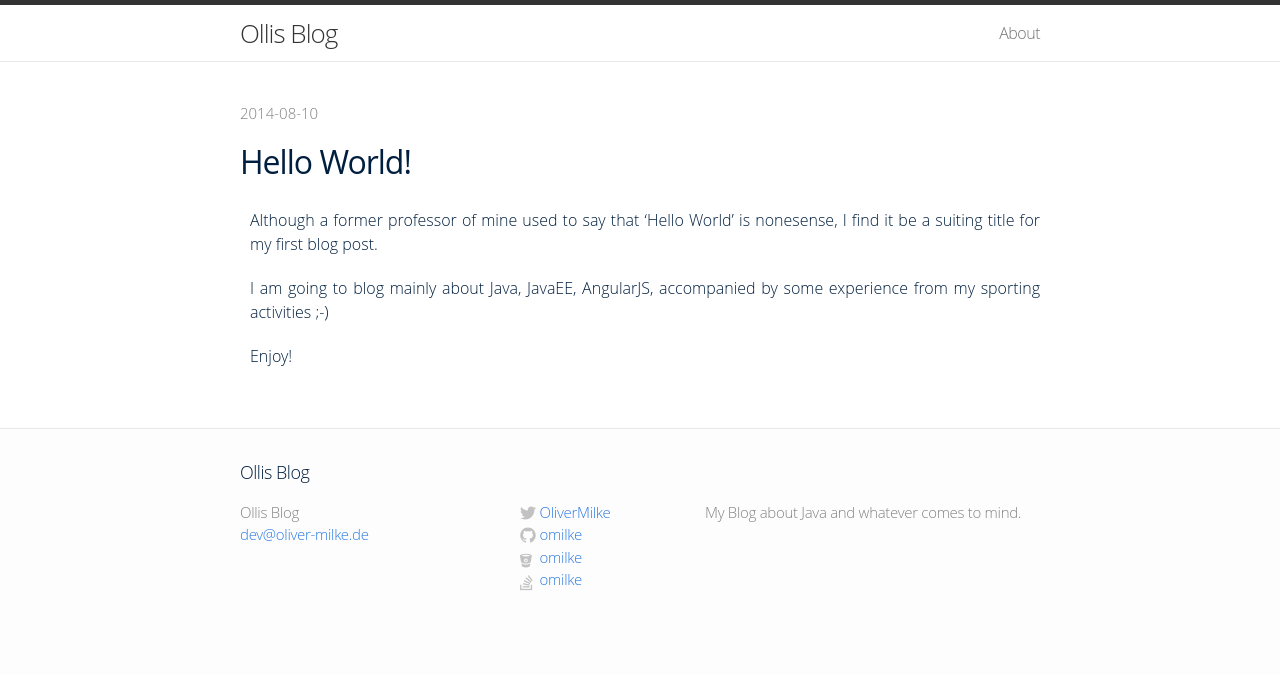
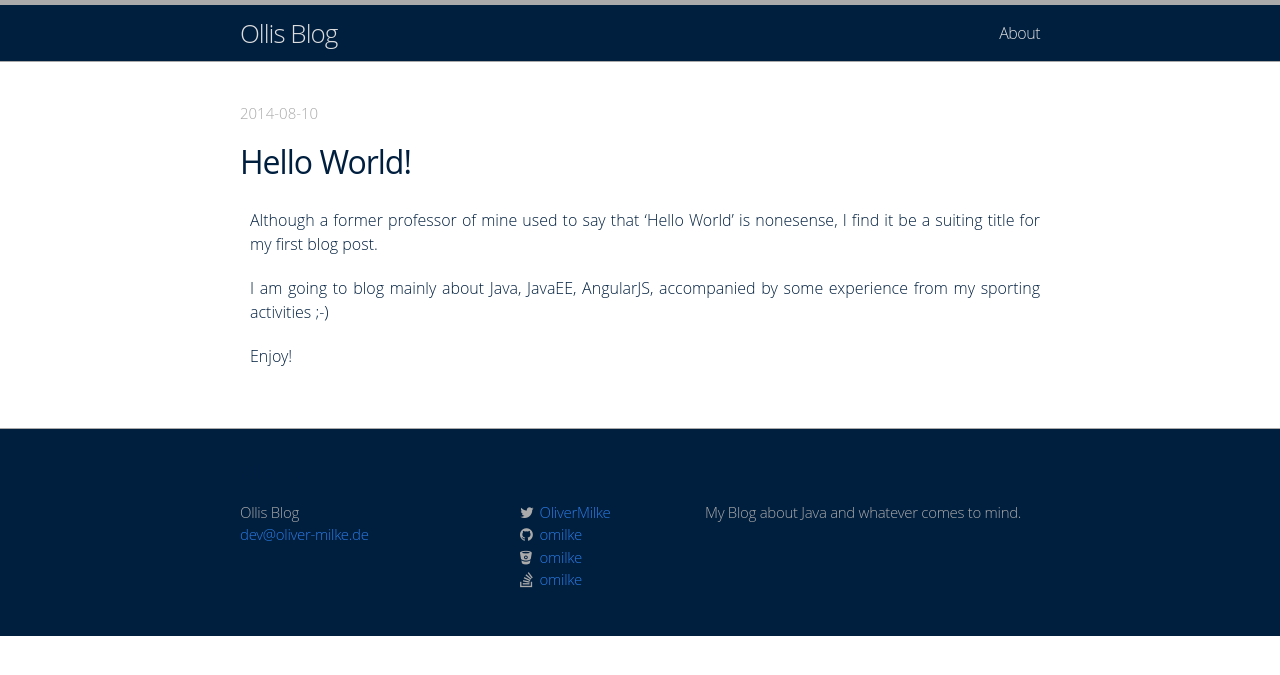
Before and after one commit to omilke/omilke.github.io, a Jekyll site: the page built from _posts/2014-08-10-hello-world.markdown, in a window 1280 px wide. Shown: the top 675 px of the page. Built offline with Jekyll 4.4.1, drawn with Linux system fonts in a browser that asks for light colours; nearby versions of some CDN libraries.

Commit message:
adjust colours

```diff
--- a/_includes/footer.html
+++ b/_includes/footer.html
@@ -13,42 +13,22 @@
 
         <div class="footer-col-2 column">
             <ul>
-                {% if site.twitter_username %}<li>
+                {% if site.twitter_username %}
+                <li>
                     <a href="https://twitter.com/{{ site.twitter_username }}">
-                        <span class="icon twitter">
-                            <svg version="1.1" class="twitter-icon-svg" xmlns="http://www.w3.org/2000/svg" xmlns:xlink="http://www.w3.org/1999/xlink" x="0px" y="0px"
-                                 viewBox="0 0 16 16" enable-background="new 0 0 16 16" xml:space="preserve">
-                                <path fill="#C2C2C2" d="M15.969,3.058c-0.586,0.26-1.217,0.436-1.878,0.515c0.675-0.405,1.194-1.045,1.438-1.809
-                                      c-0.632,0.375-1.332,0.647-2.076,0.793c-0.596-0.636-1.446-1.033-2.387-1.033c-1.806,0-3.27,1.464-3.27,3.27
-                                      c0,0.256,0.029,0.506,0.085,0.745C5.163,5.404,2.753,4.102,1.14,2.124C0.859,2.607,0.698,3.168,0.698,3.767
-                                      c0,1.134,0.577,2.135,1.455,2.722C1.616,6.472,1.112,6.325,0.671,6.08c0,0.014,0,0.027,0,0.041c0,1.584,1.127,2.906,2.623,3.206
-                                      C3.02,9.402,2.731,9.442,2.433,9.442c-0.211,0-0.416-0.021-0.615-0.059c0.416,1.299,1.624,2.245,3.055,2.271
-                                      c-1.119,0.877-2.529,1.4-4.061,1.4c-0.264,0-0.524-0.015-0.78-0.046c1.447,0.928,3.166,1.469,5.013,1.469
-                                      c6.015,0,9.304-4.983,9.304-9.304c0-0.142-0.003-0.283-0.009-0.423C14.976,4.29,15.531,3.714,15.969,3.058z"/>
-                            </svg>
-                        </span>
+                        <span class="icon"><i class="fa fa-twitter"></i></span>
                         <span class="username">{{ site.twitter_username }}</span>
                     </a>
-                </li>{% endif %}
-                                {% if site.github_username %}<li>
+                </li>
+                {% endif %}
+                {% if site.github_username %}
+                <li>
                     <a href="https://github.com/{{ site.github_username }}">
-                        <span class="icon github">
-                            <svg version="1.1" class="github-icon-svg" xmlns="http://www.w3.org/2000/svg" xmlns:xlink="http://www.w3.org/1999/xlink" x="0px" y="0px"
-                                 viewBox="0 0 16 16" enable-background="new 0 0 16 16" xml:space="preserve">
-                                <path fill-rule="evenodd" clip-rule="evenodd" fill="#C2C2C2" d="M7.999,0.431c-4.285,0-7.76,3.474-7.76,7.761
-                                      c0,3.428,2.223,6.337,5.307,7.363c0.388,0.071,0.53-0.168,0.53-0.374c0-0.184-0.007-0.672-0.01-1.32
-                                      c-2.159,0.469-2.614-1.04-2.614-1.04c-0.353-0.896-0.862-1.135-0.862-1.135c-0.705-0.481,0.053-0.472,0.053-0.472
-                                      c0.779,0.055,1.189,0.8,1.189,0.8c0.692,1.186,1.816,0.843,2.258,0.645c0.071-0.502,0.271-0.843,0.493-1.037
-                                      C4.86,11.425,3.049,10.76,3.049,7.786c0-0.847,0.302-1.54,0.799-2.082C3.768,5.507,3.501,4.718,3.924,3.65
-                                      c0,0,0.652-0.209,2.134,0.796C6.677,4.273,7.34,4.187,8,4.184c0.659,0.003,1.323,0.089,1.943,0.261
-                                      c1.482-1.004,2.132-0.796,2.132-0.796c0.423,1.068,0.157,1.857,0.077,2.054c0.497,0.542,0.798,1.235,0.798,2.082
-                                      c0,2.981-1.814,3.637-3.543,3.829c0.279,0.24,0.527,0.713,0.527,1.437c0,1.037-0.01,1.874-0.01,2.129
-                                      c0,0.208,0.14,0.449,0.534,0.373c3.081-1.028,5.302-3.935,5.302-7.362C15.76,3.906,12.285,0.431,7.999,0.431z"/>
-                            </svg>
-                        </span>
+                        <span class="icon"><i class="fa fa-github"></i></span>
                         <span class="username">{{ site.github_username }}</span>
                     </a>
-                </li>{% endif %}
+                </li>
+                {% endif %}
                 <li>
                     <a href="https://bitbucket.org/omilke">
                         <span class="icon"><i class="fa fa-bitbucket"></i></span>
--- a/css/main.scss
+++ b/css/main.scss
@@ -4,6 +4,11 @@
 @charset "utf-8";
 
 $navy: #001f3f;
+$olive: #2ECC40;
+$silver: #ddd;
+$gray: #aaa;
+$blue: #0074D9;
+$aqua: #7FDBFF;
 
 @import
         "normalize"
@@ -24,7 +29,7 @@ body {
   font-size: 16px;
   line-height: 1.5;
   font-weight: 300;
-  background-color: #fdfdfd;
+  background-color: #FFF;
   color: $navy;
 }
 
@@ -53,17 +58,17 @@ a:visited { color: #205caa; }
 /* Site header */
 
 .site-header {
-  border-top: 5px solid #333;
-  border-bottom: 1px solid #e8e8e8;
+  border-top: 5px solid $gray;
+  border-bottom: 1px solid $gray;
   min-height: 56px;
-  background-color: white;
+  background-color: $navy;
 }
 
 .site-title,
 .site-title:hover,
 .site-title:visited {
   display: block;
-  color: #333;
+  color: $silver;
   font-size: 26px;
   letter-spacing: -1px;
   float: left;
@@ -81,14 +86,15 @@ a:visited { color: #205caa; }
 
 .site-nav .page-link {
   margin-left: 20px;
-  color: #727272;
+  color: $silver;
   letter-spacing: -.5px;
 }
 
 /* Site footer */
 
 .site-footer {
-  border-top: 1px solid #e8e8e8;
+  border-top: 1px solid $gray;
+  background-color: $navy;
   padding: 30px 0;
 }
 
@@ -131,26 +137,14 @@ a:visited { color: #205caa; }
 .site-footer p {
   font-size: 15px;
   letter-spacing: -.3px;
-  color: #828282;
-}
-
-.github-icon-svg,
-.twitter-icon-svg,
-.fa-bitbucket,
-.fa-stack-overflow {
-  display: inline-block;
-  width: 16px;
-  height: 16px;
-  position: relative;
-  top: 3px;
+  color: $gray;
 }
 
 .fa {
-    color: rgb(194,194,194);
+    color: $gray;
+    width: 16px;
+    height: 16px;
 }
-
-
-
 
 /* Page Content styles */
 /* ----------------------------------------------------------*/
@@ -169,12 +163,6 @@ a:visited { color: #205caa; }
 .posts { list-style-type: none; }
 
 .posts li { margin-bottom: 30px; }
-
-.posts .post-link {
-  font-size: 24px;
-  letter-spacing: -1px;
-  line-height: 1;
-}
 
 .posts .post-date {
   display: block;
@@ -198,7 +186,7 @@ a:visited { color: #205caa; }
 
 .post-header .meta {
   font-size: 15px;
-  color: #818181;
+  color: $gray;
   margin-top: 5px;
 }
 
```
